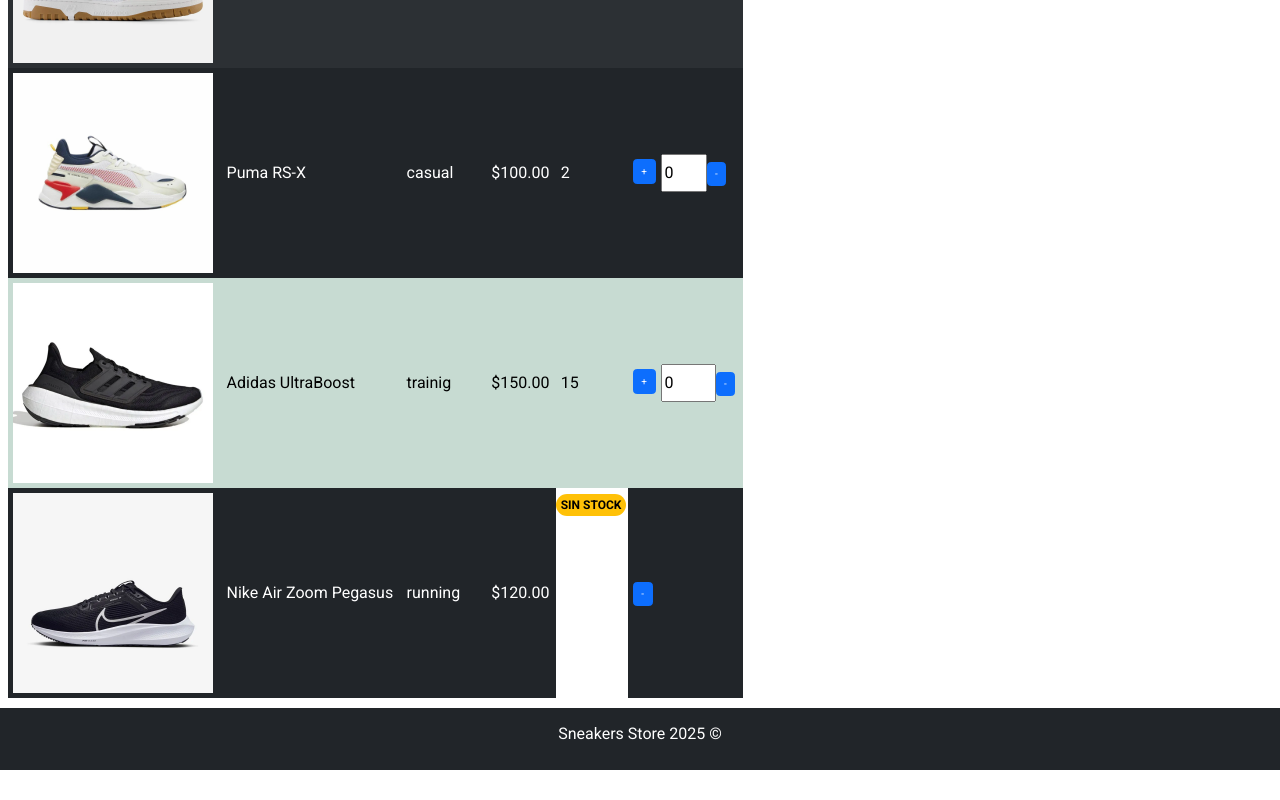
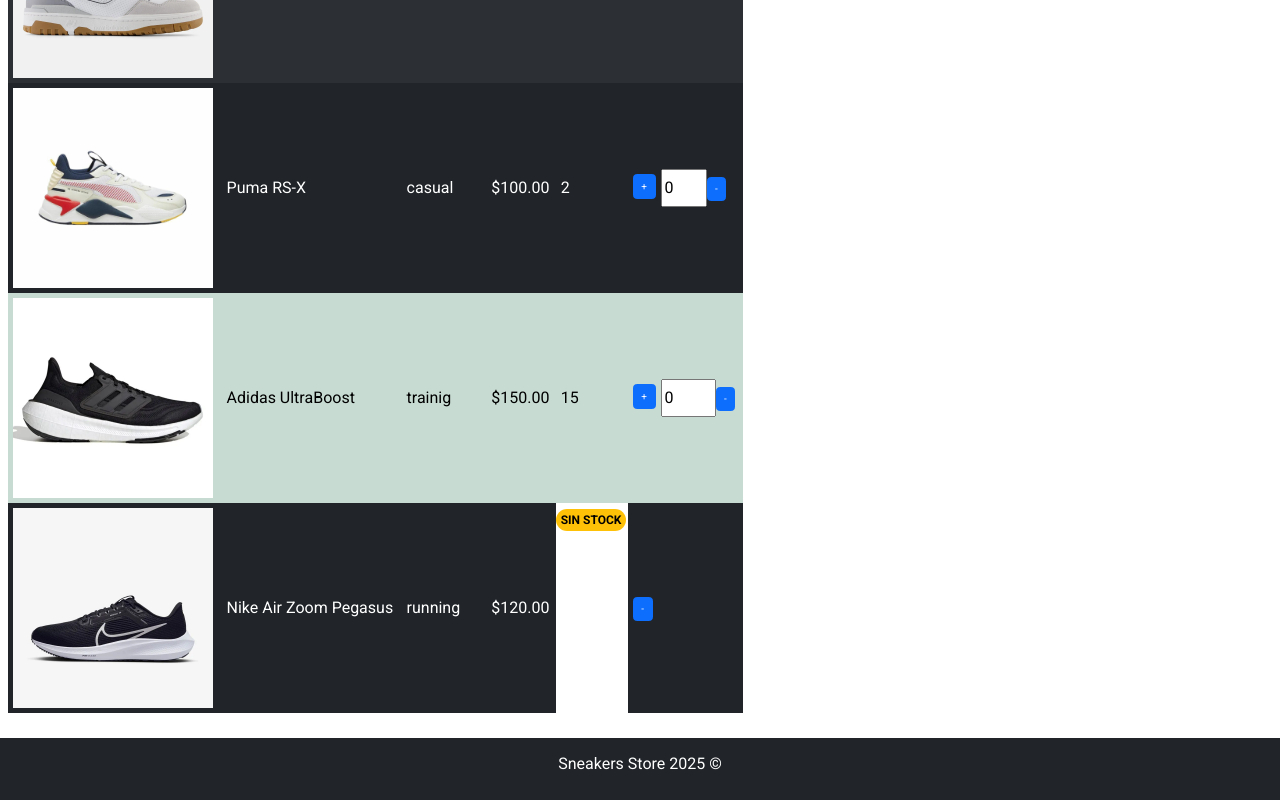
Before and after one commit to mateoAlonso06/SeminarioAngular2025, an Angular app: page / in a window 1280 px wide. Shown: the part 236-1036 px from the top of the page. Before the commit the page ends 1006 px from the top, so only its background shows below. Built offline with nearby package versions, Linux system fonts and the light colour scheme.

Commit message:
añade guardado faltante

```diff
--- a/src/app/app.component.html
+++ b/src/app/app.component.html
@@ -1,3 +1,6 @@
+<!-- Envuélvelo todo en un flex-column de altura completa -->
+<div class="d-flex flex-column min-vh-100">
+  <!-- Navbar -->
   <nav class="navbar navbar-expand-lg navbar-dark bg-dark">
     <div class="container-fluid">
       <a class="navbar-brand" href="#">Sneakers Store</a>
@@ -28,13 +31,16 @@
     </div>
   </nav>
 
-<div class="container row">
+  <!-- Contenido principal: que crezca en el eje vertical -->
+  <main class="container flex-grow-1 my-4 row">
     <div class="col-8">
       <app-sneakers-list></app-sneakers-list>
     </div>
     <div class="col-4">Carrito de compras</div>
-</div>
+  </main>
 
-<footer class="bg-dark text-white text-center py-3">
+  <!-- Footer con margen superior automático para pegarlo abajo -->
+  <footer class="bg-dark text-white text-center py-3 mt-auto">
     <p>Sneakers Store 2025 &copy;</p>
   </footer>
+</div>
```
Lines whose indentation alone changed are shown as unchanged.
